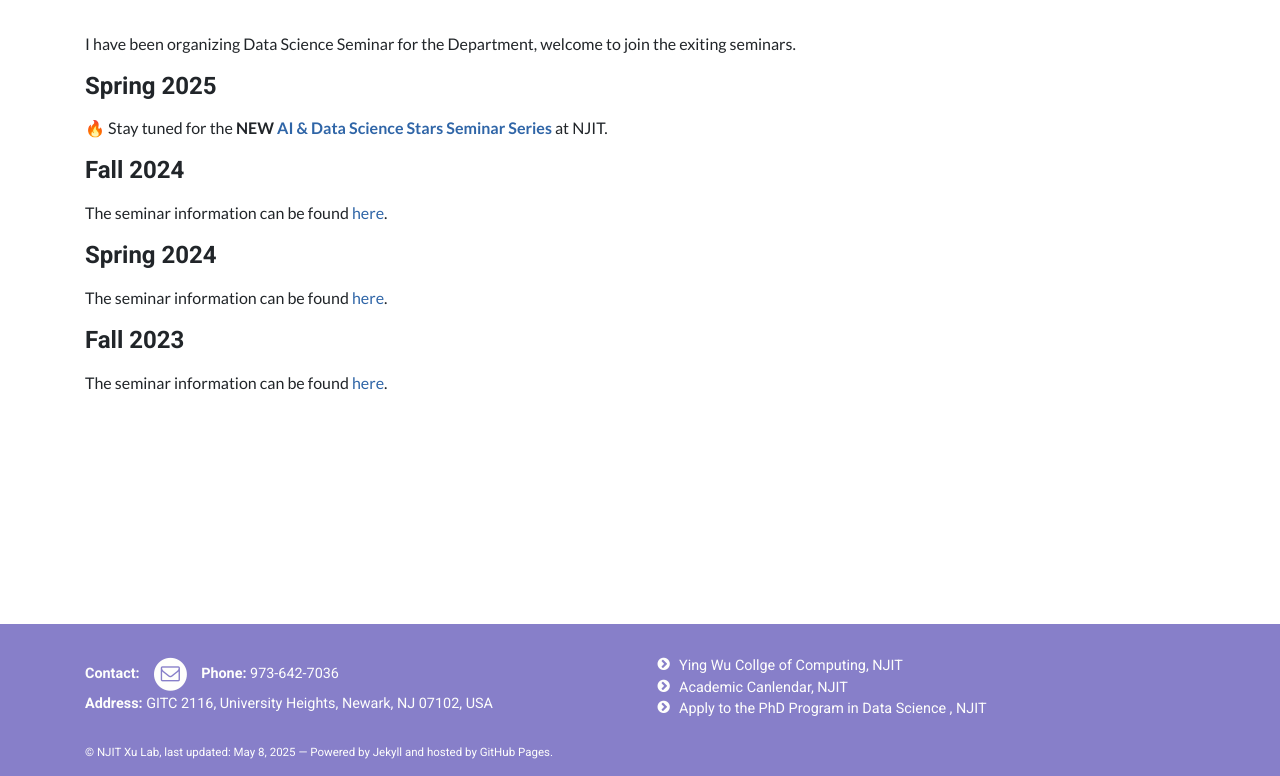
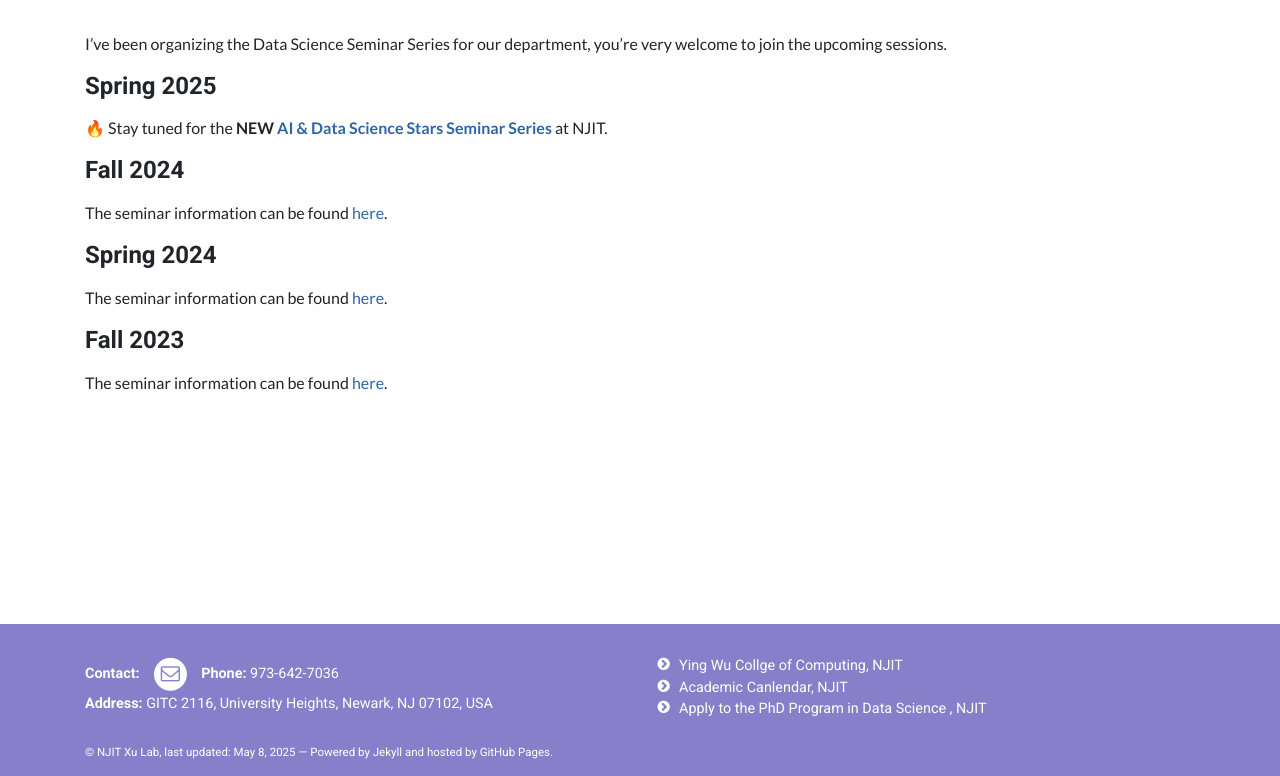
Before and after one commit to GraceXu182/gracexu182.github.io, a Jekyll site: the page built from pages/seminars.md, in a window 1280 px wide. Shown: the part 309-1085 px from the top of the page. Built offline with Jekyll 4.4.1, drawn with Linux system fonts in a browser that asks for light colours.

Commit message:
update seminars page

```diff
--- a/pages/seminars.md
+++ b/pages/seminars.md
@@ -5,7 +5,7 @@ subtitle: (Current and Previous Seminars)
 banner_image: assets/images/nyc-view2.png
 permalink: /seminars/
 ---
-I have been organizing Data Science Seminar for the Department, welcome to join the exiting seminars.
+I’ve been organizing the Data Science Seminar Series for our department, you're very welcome to join the upcoming sessions.
 <!-- Content here would show up above your list of events -->
 <h4><b>Spring 2025</b></h4>
 <span style="font-size: medium;">🔥 Stay tuned for the **NEW** [**AI & Data Science Stars Seminar Series**](https://ds.njit.edu/ai-data-science-stars-seminar-series) at NJIT.</span>
```
